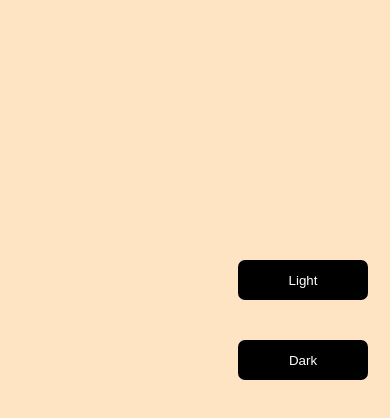
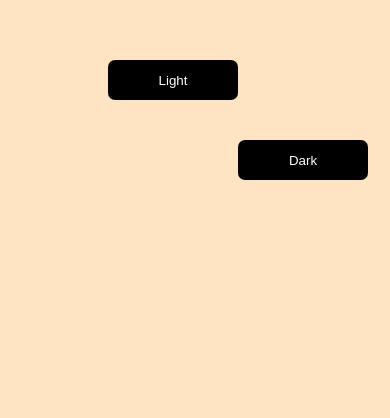
Before and after one commit to Aniritha22/Background-and-Button-color-change, a plain HTML site: page index.html in a window 390 px wide. Shown: the part 240-658 px from the top of the page. Drawn offline with Linux system fonts and the light colour scheme.

Commit message:
Update style.css

```diff
--- a/style.css
+++ b/style.css
@@ -23,7 +23,7 @@ button{
         margin:0;
     }
     #on{
-        margin:500px 0 0 230px;
+        margin:300px 0 0 100px;
 
     }
 
@@ -31,4 +31,3 @@ button{
         margin:40px 0 0 230px;
     }
 }
-}
```
